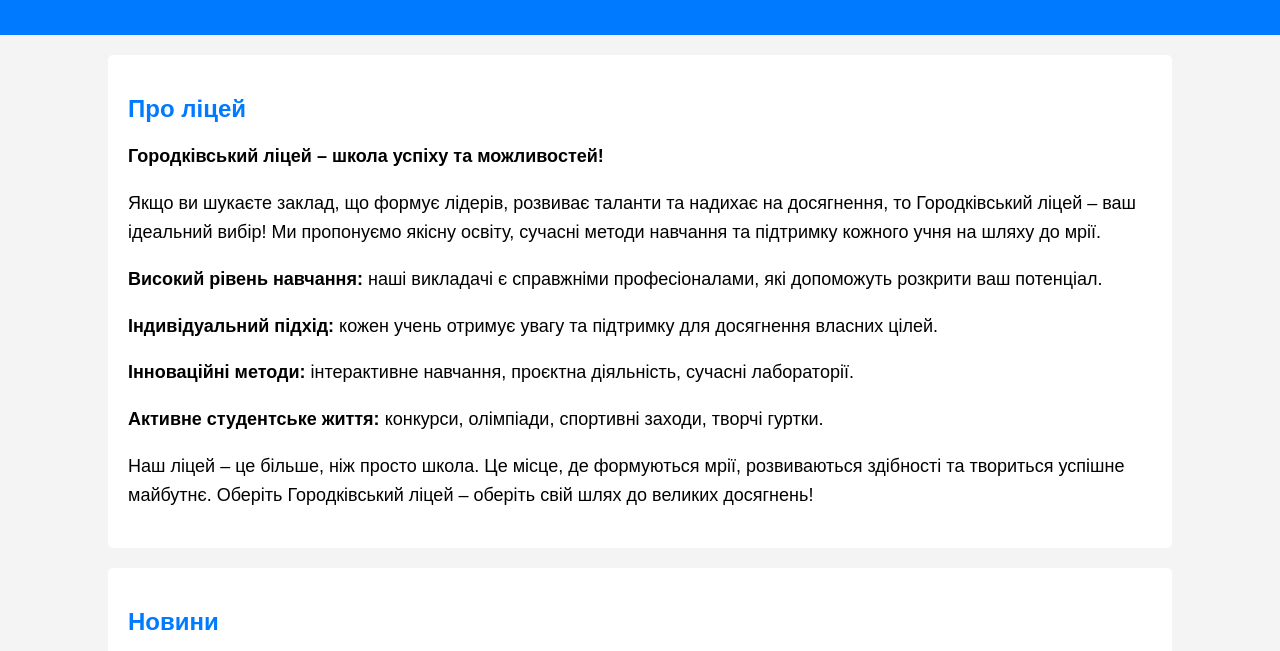
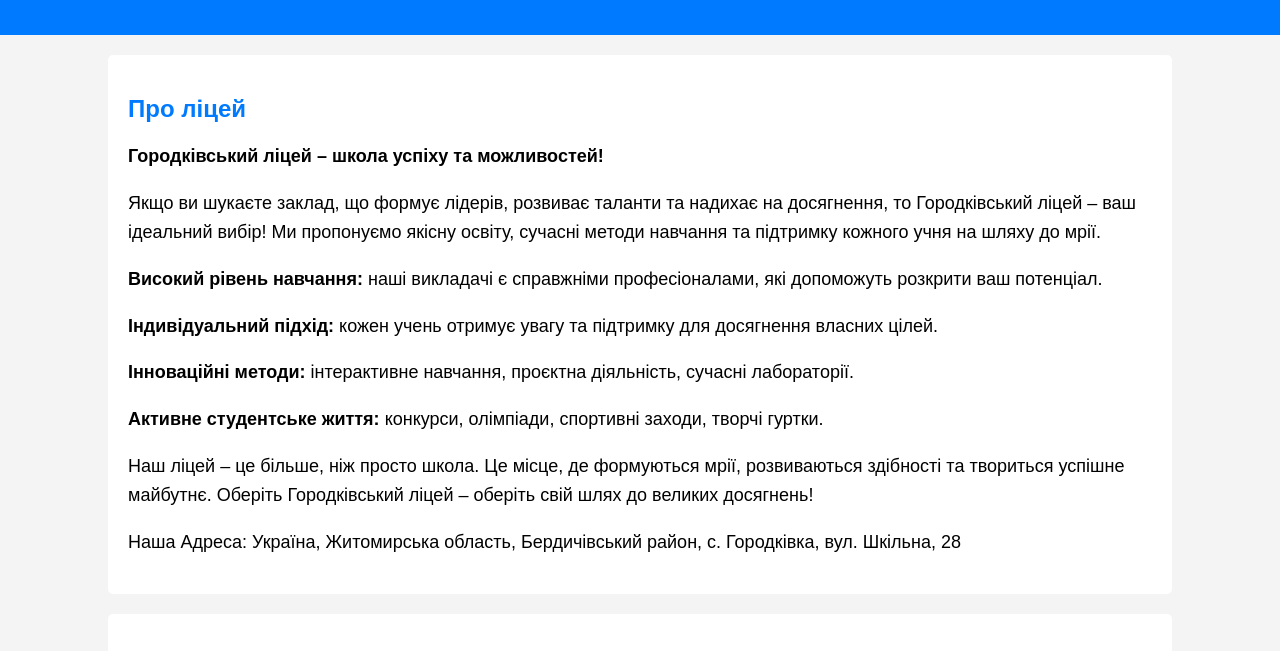
Before and after one commit to Denis-0-0/projectschool, a plain HTML site: page index.html in a window 1280 px wide. Shown: the part 132-783 px from the top of the page. Drawn offline with Linux system fonts and the light colour scheme.

Commit message:
Update index.html

```diff
--- a/index.html
+++ b/index.html
@@ -30,6 +30,7 @@
     <p><strong>Інноваційні методи:</strong> інтерактивне навчання, проєктна діяльність, сучасні лабораторії.</p>
     <p><strong>Активне студентське життя:</strong> конкурси, олімпіади, спортивні заходи, творчі гуртки.</p>
     <p>Наш ліцей – це більше, ніж просто школа. Це місце, де формуються мрії, розвиваються здібності та твориться успішне майбутнє. Оберіть Городківський ліцей – оберіть свій шлях до великих досягнень!</p>
+    <p>Наша Адреса: Україна, Житомирська область, Бердичівський район, с. Городківка, вул. Шкільна, 28 </p>
 </section>
 
 <section>
```
